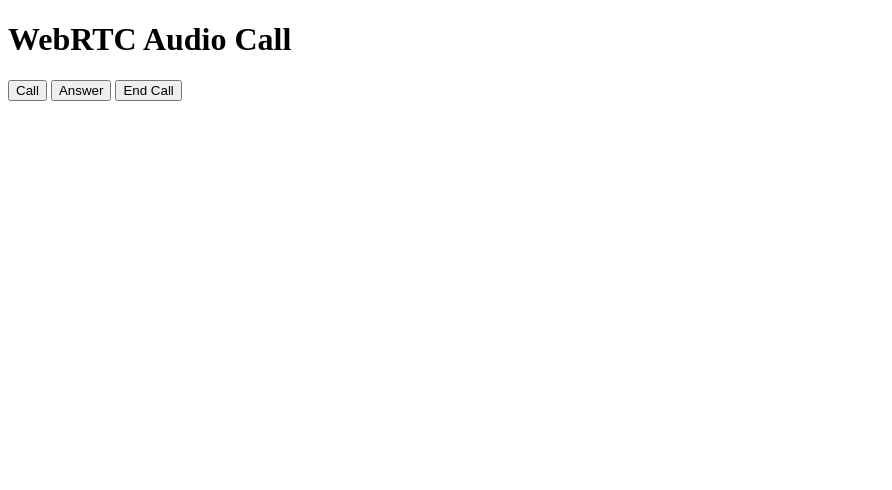
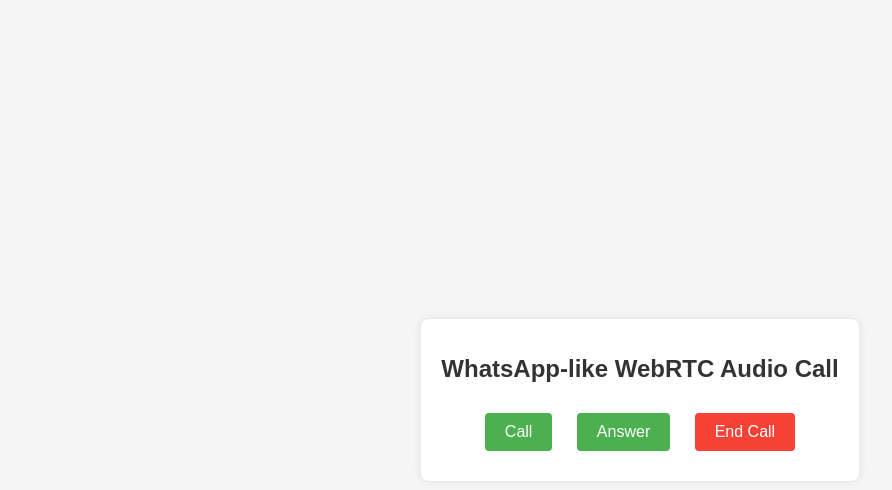
Before and after one commit to rodygayz12/my-app-call, a plain HTML site: page index.html in a window 1280 px wide. Shown: the whole page, without its empty margins (0-892 px from the left). Drawn offline with nearby package versions, Linux system fonts and the light colour scheme; no server answers.

Commit message:
Update index.html

```diff
--- a/index.html
+++ b/index.html
@@ -3,10 +3,52 @@
 <head>
   <meta charset="UTF-8">
   <meta name="viewport" content="width=device-width, initial-scale=1.0">
-  <title>WebRTC Audio Call</title>
+  <title>WhatsApp-like WebRTC Audio Call</title>
+  <style>
+    body {
+      font-family: Arial, sans-serif;
+      margin: 0;
+      padding: 0;
+      display: flex;
+      justify-content: center;
+      align-items: center;
+      height: 100vh;
+      background-color: #f5f5f5;
+    }
+    .container {
+      max-width: 400px;
+      padding: 20px;
+      background-color: #fff;
+      box-shadow: 0 0 10px rgba(0, 0, 0, 0.1);
+      border-radius: 8px;
+      text-align: center;
+    }
+    h1 {
+      font-size: 24px;
+      margin-bottom: 20px;
+      color: #333;
+    }
+    button {
+      padding: 10px 20px;
+      font-size: 16px;
+      margin: 10px;
+      border: none;
+      border-radius: 4px;
+      cursor: pointer;
+    }
+    #callBtn, #answerBtn {
+      background-color: #4caf50;
+      color: #fff;
+    }
+    #endCallBtn {
+      background-color: #f44336;
+      color: #fff;
+    }
+  </style>
 </head>
 <body>
-  <h1>WebRTC Audio Call</h1>
+  <div class="container">
+    <h1>WhatsApp-like WebRTC Audio Call</h1>
 
     <button id="callBtn">Call</button>
     <button id="answerBtn">Answer</button>
@@ -40,5 +82,6 @@
         alert('Call ended!');
       });
     </script>
+  </div>
 </body>
 </html>
```
Lines whose indentation alone changed are shown as unchanged.
